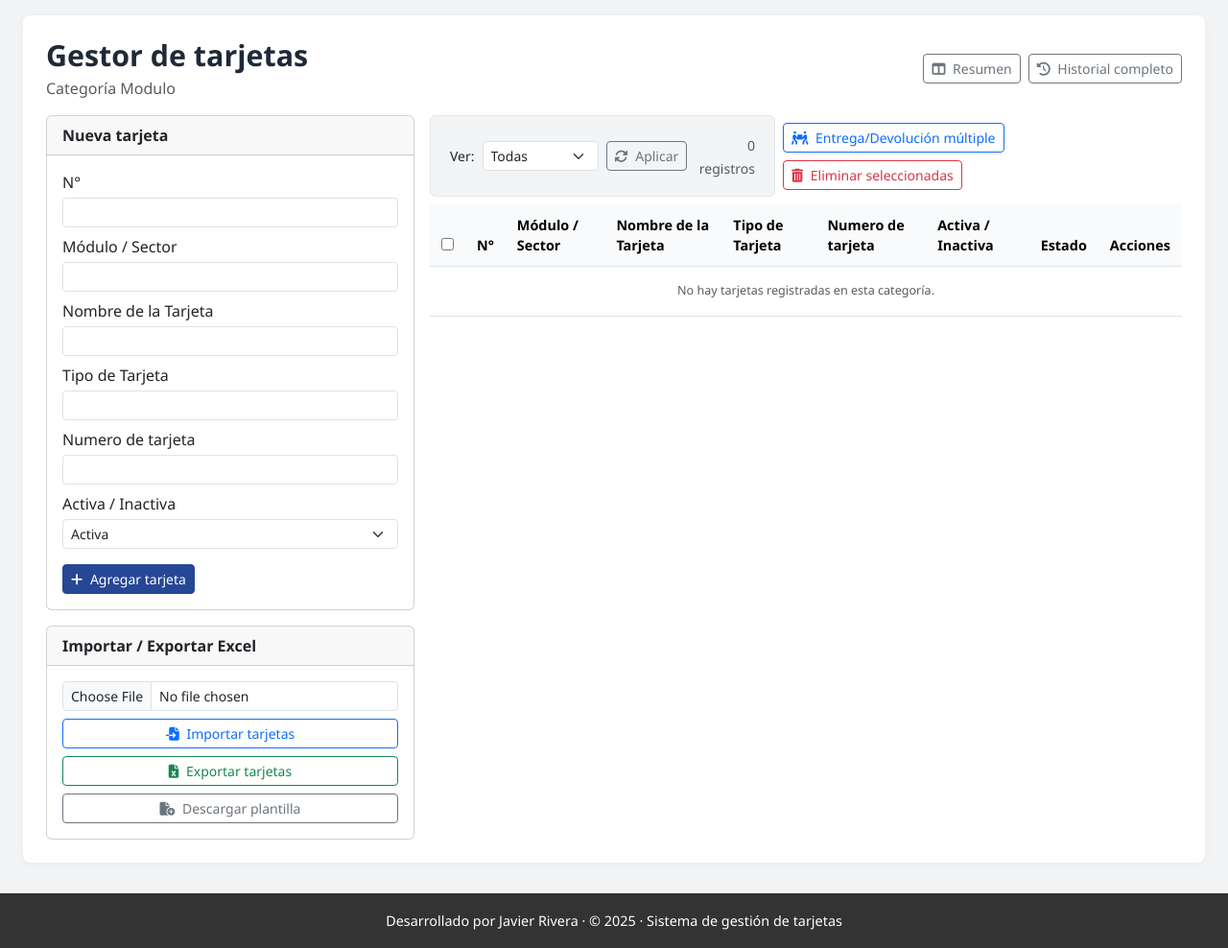
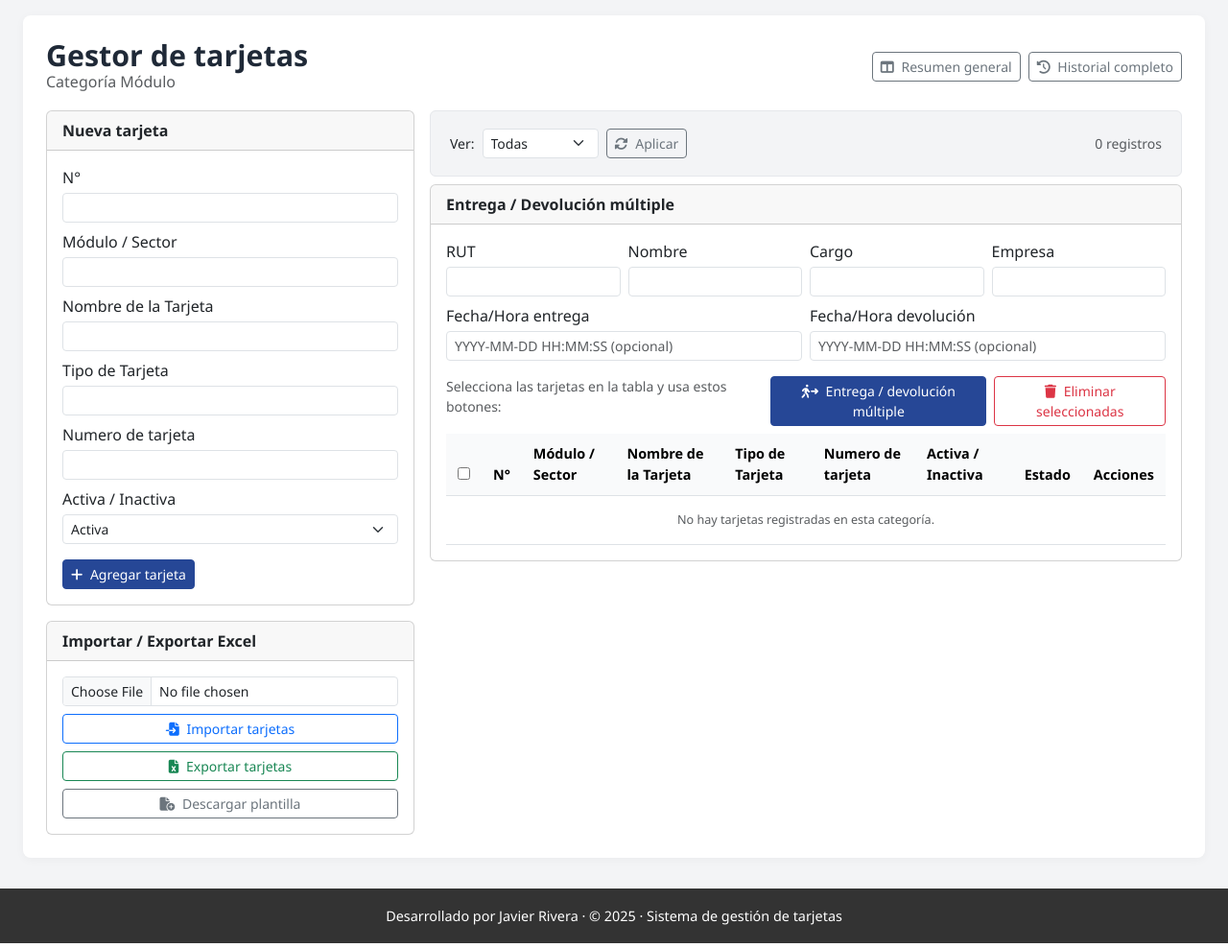
Before and after one commit to Javier-9690/tarjetas-web, a Flask app: page /category/MODULO in a window 1280 px wide. Shown: the part 121-1109 px from the top of the page at 96% size. Run offline with Flask 3, Linux system fonts and the light colour scheme; the visitor is signed in with stand-in values (Sample User, id 1); data that the repository does not hold is empty.

Commit message:
Update category.html

```diff
--- a/templates/category.html
+++ b/templates/category.html
@@ -1,6 +1,6 @@
 {% extends "base.html" %}
 
-{% block title %}Sistema de gestión de tarjetas · {{ category_code }}{% endblock %}
+{% block title %}Sistema de gestión de tarjetas · {{ category_labels[category_code] if category_labels else category_code }}{% endblock %}
 
 {% block content %}
 <div class="content-container mt-3">
@@ -10,18 +10,17 @@
     <div>
       <h2 class="page-title mb-1">
         Gestor de tarjetas
+        <small class="d-block text-muted fs-6">
+          Categoría {{ category_labels[category_code] if category_labels else category_code }}
+        </small>
       </h2>
-      <small class="d-block text-muted fs-6">
-        Categoría {{ category_code|capitalize }}
-      </small>
     </div>
 
     <div class="d-flex gap-2">
       <a href="{{ url_for('summary') }}" class="btn btn-outline-secondary btn-sm">
-        <i class="fa-solid fa-table-columns me-1"></i> Resumen
+        <i class="fa-solid fa-table-columns me-1"></i> Resumen general
       </a>
-      <a href="{{ url_for('category_full_history', category_code=category_code) }}"
-         class="btn btn-outline-secondary btn-sm">
+      <a href="{{ url_for('category_full_history', category_code=category_code) }}" class="btn btn-outline-secondary btn-sm">
         <i class="fa-solid fa-clock-rotate-left me-1"></i> Historial completo
       </a>
     </div>
@@ -95,13 +94,11 @@
       </div>
     </div>
 
-    <!-- TABLA DERECHA -->
+    <!-- TABLA DERECHA: OCUPA TODO EL ANCHO RESTANTE -->
     <div class="col-lg-8">
 
-      <!-- Filtro + acciones múltiples -->
-      <div class="d-flex flex-column flex-md-row align-items-md-center mb-2">
-        <!-- Filtro de estado -->
-        <div class="filter-card flex-grow-1 mb-2 mb-md-0 me-md-2">
+      <!-- Filtro de estado arriba de la tabla -->
+      <div class="filter-card mb-2">
         <form class="row g-2 align-items-center"
               method="get"
               action="{{ url_for('category_view', category_code=category_code) }}">
@@ -130,32 +127,79 @@
         </form>
       </div>
 
-        <!-- Botones de acciones múltiples -->
-        <div class="d-flex flex-wrap gap-2">
+      <!-- Panel de entrega/devolución múltiple -->
+      <div class="card mb-2">
+        <div class="card-header py-2">
+          <strong>Entrega / Devolución múltiple</strong>
+        </div>
+        <div class="card-body">
+          <form id="bulkForm" method="post">
+            <div class="row g-2 mb-2">
+              <div class="col-md-3">
+                <label class="form-label mb-1">RUT</label>
+                <input type="text" name="rut" class="form-control form-control-sm">
+              </div>
+              <div class="col-md-3">
+                <label class="form-label mb-1">Nombre</label>
+                <input type="text" name="nombre" class="form-control form-control-sm">
+              </div>
+              <div class="col-md-3">
+                <label class="form-label mb-1">Cargo</label>
+                <input type="text" name="cargo" class="form-control form-control-sm">
+              </div>
+              <div class="col-md-3">
+                <label class="form-label mb-1">Empresa</label>
+                <input type="text" name="empresa" class="form-control form-control-sm">
+              </div>
+            </div>
+
+            <div class="row g-2 mb-3">
+              <div class="col-md-6">
+                <label class="form-label mb-1">Fecha/Hora entrega</label>
+                <input type="text"
+                       name="entrega_at"
+                       class="form-control form-control-sm"
+                       placeholder="YYYY-MM-DD HH:MM:SS (opcional)">
+              </div>
+              <div class="col-md-6">
+                <label class="form-label mb-1">Fecha/Hora devolución</label>
+                <input type="text"
+                       name="devolucion_at"
+                       class="form-control form-control-sm"
+                       placeholder="YYYY-MM-DD HH:MM:SS (opcional)">
+              </div>
+            </div>
+
+            <div class="d-flex justify-content-between mb-2">
+              <div class="small text-muted">
+                Selecciona las tarjetas en la tabla y usa estos botones:
+              </div>
+              <div class="d-flex gap-2">
                 <button type="submit"
-                  form="cardListForm"
                         formaction="{{ url_for('deliver_cards_multi', category_code=category_code) }}"
-                  class="btn btn-outline-primary btn-sm">
-            <i class="fa-solid fa-people-carry-box me-1"></i> Entrega/Devolución múltiple
+                        class="btn btn-primary-custom btn-sm">
+                  <i class="fa-solid fa-person-walking-arrow-right me-1"></i>
+                  Entrega / devolución múltiple
                 </button>
+
                 <button type="submit"
-                  form="cardListForm"
                         formaction="{{ url_for('delete_cards_multi', category_code=category_code) }}"
                         class="btn btn-outline-danger btn-sm"
                         onclick="return confirm('¿Eliminar todas las tarjetas seleccionadas?');">
-            <i class="fa-solid fa-trash-can me-1"></i> Eliminar seleccionadas
+                  <i class="fa-solid fa-trash me-1"></i>
+                  Eliminar seleccionadas
                 </button>
               </div>
             </div>
 
-      <!-- Tabla de tarjetas (con checkboxes) -->
-      <form id="cardListForm" method="post">
+            <!-- Tabla de tarjetas -->
             <div class="table-responsive">
               <table class="table table-sm align-middle data-table mb-0">
                 <thead>
                   <tr>
                     <th style="width: 32px;">
-                  <input type="checkbox" id="selectAll">
+                      <input type="checkbox" id="checkAll"
+                             onclick="toggleAll(this)">
                     </th>
                     {% for _, label in fields %}
                       <th>{{ label }}</th>
@@ -171,7 +215,7 @@
                       <tr>
                         <td>
                           <input type="checkbox"
-                             name="card_ids"
+                                 name="selected_cards"
                                  value="{{ r.card.id }}">
                         </td>
                         {% for v in r["values"] %}
@@ -225,22 +269,22 @@
                   {% endif %}
                 </tbody>
               </table>
-        </div>
+            </div> <!-- table-responsive -->
           </form>
         </div>
       </div>
+    </div> <!-- col-lg-8 -->
+
+  </div> <!-- row -->
 </div>
+
 {% endblock %}
 
 {% block extra_js %}
 <script>
-  (function() {
-    const selectAll = document.getElementById('selectAll');
-    if (!selectAll) return;
-    selectAll.addEventListener('change', function() {
-      const checks = document.querySelectorAll('input[name="card_ids"]');
-      checks.forEach(cb => cb.checked = selectAll.checked);
-    });
-  })();
+  function toggleAll(master) {
+    const checks = document.querySelectorAll('input[name="selected_cards"]');
+    checks.forEach(c => c.checked = master.checked);
+  }
 </script>
 {% endblock %}
```
Lines whose indentation alone changed are shown as unchanged.
